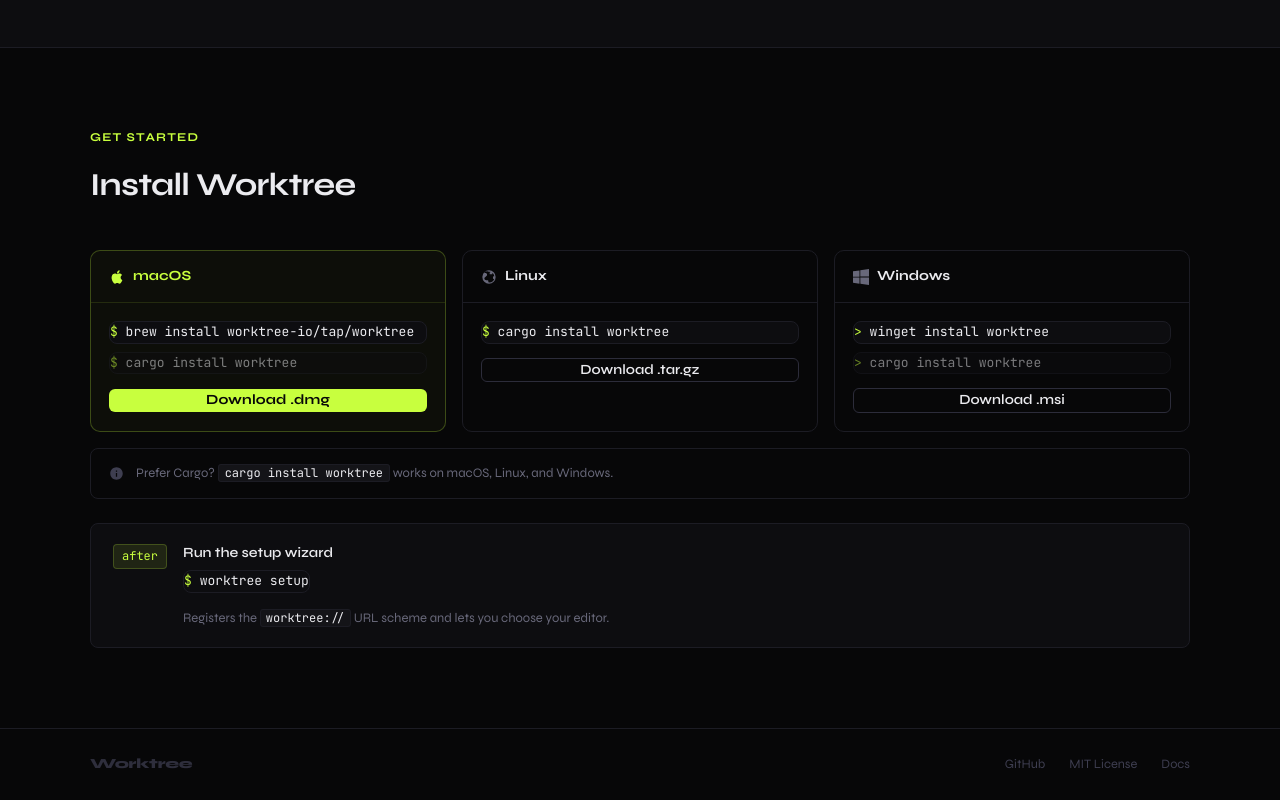
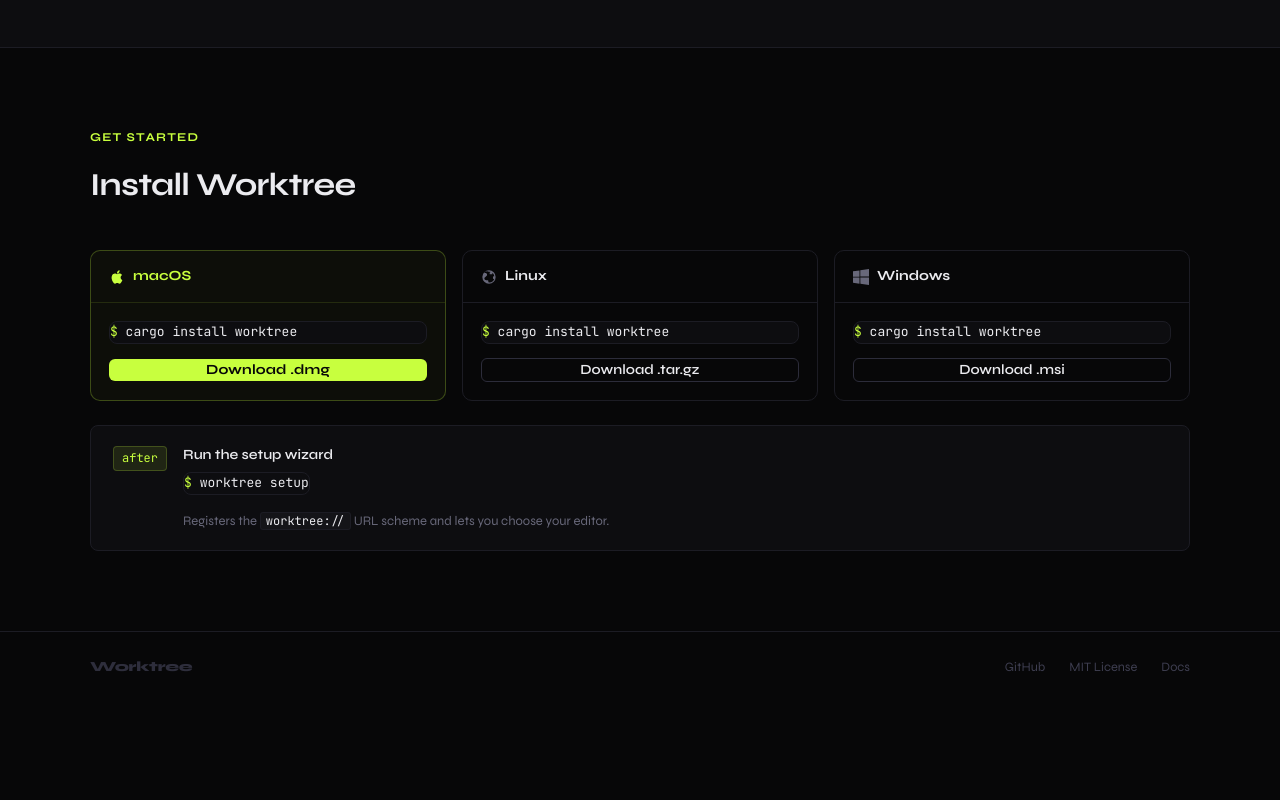
Before and after one commit to worktree-io/landing, a Next.js app: page / in a window 1280 px wide. Shown: the part 1589-2389 px from the top of the page. After the commit the page ends 2291 px from the top, so only its background shows below. Built offline with nearby package versions, Linux system fonts and the light colour scheme.

Commit message:
Update installation commands to use Cargo instead of Homebrew and Winget

```diff
--- a/cspell.json
+++ b/cspell.json
@@ -6,7 +6,6 @@
     "nvim",
     "uuidgen",
     "Vercel",
-    "winget",
     "Worktree"
   ],
   "ignorePaths": [
--- a/src/app/open/page.tsx
+++ b/src/app/open/page.tsx
@@ -105,7 +105,7 @@
     {
       id: "mac",
       label: "macOS",
-      cmd: "brew install worktree-io/tap/worktree",
+      cmd: "cargo install worktree",
       prompt: "$",
       dl: "Download .dmg",
     },
@@ -119,8 +119,8 @@
     {
       id: "windows",
       label: "Windows",
-      cmd: "winget install worktree",
-      prompt: ">",
+      cmd: "cargo install worktree",
+      prompt: "$",
       dl: "Download .msi",
     },
   ];
--- a/src/app/page.tsx
+++ b/src/app/page.tsx
@@ -732,14 +732,7 @@
               </span>
             </div>
             <div style={{ padding: 18 }}>
-              <div className="code-block" style={{ marginBottom: 8 }}>
-                <span className="prompt">$ </span>brew install
-                worktree-io/tap/worktree
-              </div>
-              <div
-                className="code-block"
-                style={{ marginBottom: 12, opacity: 0.5 }}
-              >
+              <div className="code-block" style={{ marginBottom: 12 }}>
                 <span className="prompt">$ </span>cargo install worktree
               </div>
               <a
@@ -829,14 +822,8 @@
               </span>
             </div>
             <div style={{ padding: 18 }}>
-              <div className="code-block" style={{ marginBottom: 8 }}>
-                <span className="prompt">&gt; </span>winget install worktree
-              </div>
-              <div
-                className="code-block"
-                style={{ marginBottom: 12, opacity: 0.5 }}
-              >
-                <span className="prompt">&gt; </span>cargo install worktree
+              <div className="code-block" style={{ marginBottom: 12 }}>
+                <span className="prompt">$ </span>cargo install worktree
               </div>
               <a
                 href="#"
@@ -847,49 +834,6 @@
               </a>
             </div>
           </div>
-        </div>
-
-        {/* Cargo universal note */}
-        <div
-          style={{
-            marginTop: 16,
-            padding: "14px 18px",
-            border: "1px solid #1c1c24",
-            borderRadius: 8,
-            display: "flex",
-            alignItems: "center",
-            gap: 12,
-          }}
-        >
-          <svg
-            width="15"
-            height="15"
-            viewBox="0 0 24 24"
-            fill="none"
-            style={{ flexShrink: 0 }}
-          >
-            <path
-              d="M12 22C6.477 22 2 17.523 2 12S6.477 2 12 2s10 4.477 10 10-4.477 10-10 10zm-1-11v6h2v-6h-2zm0-4v2h2V7h-2z"
-              fill="#3e3e50"
-            />
-          </svg>
-          <span style={{ fontSize: "0.8125rem", color: "#68687a", lineHeight: 1.6 }}>
-            Prefer Cargo?{" "}
-            <code
-              style={{
-                fontFamily: "var(--font-jetbrains-mono, monospace)",
-                fontSize: "0.75rem",
-                color: "#ebebef",
-                background: "#141418",
-                border: "1px solid #1c1c24",
-                borderRadius: 3,
-                padding: "0 6px",
-              }}
-            >
-              cargo install worktree
-            </code>{" "}
-            works on macOS, Linux, and Windows.
-          </span>
         </div>
 
         {/* After install note */}
```
